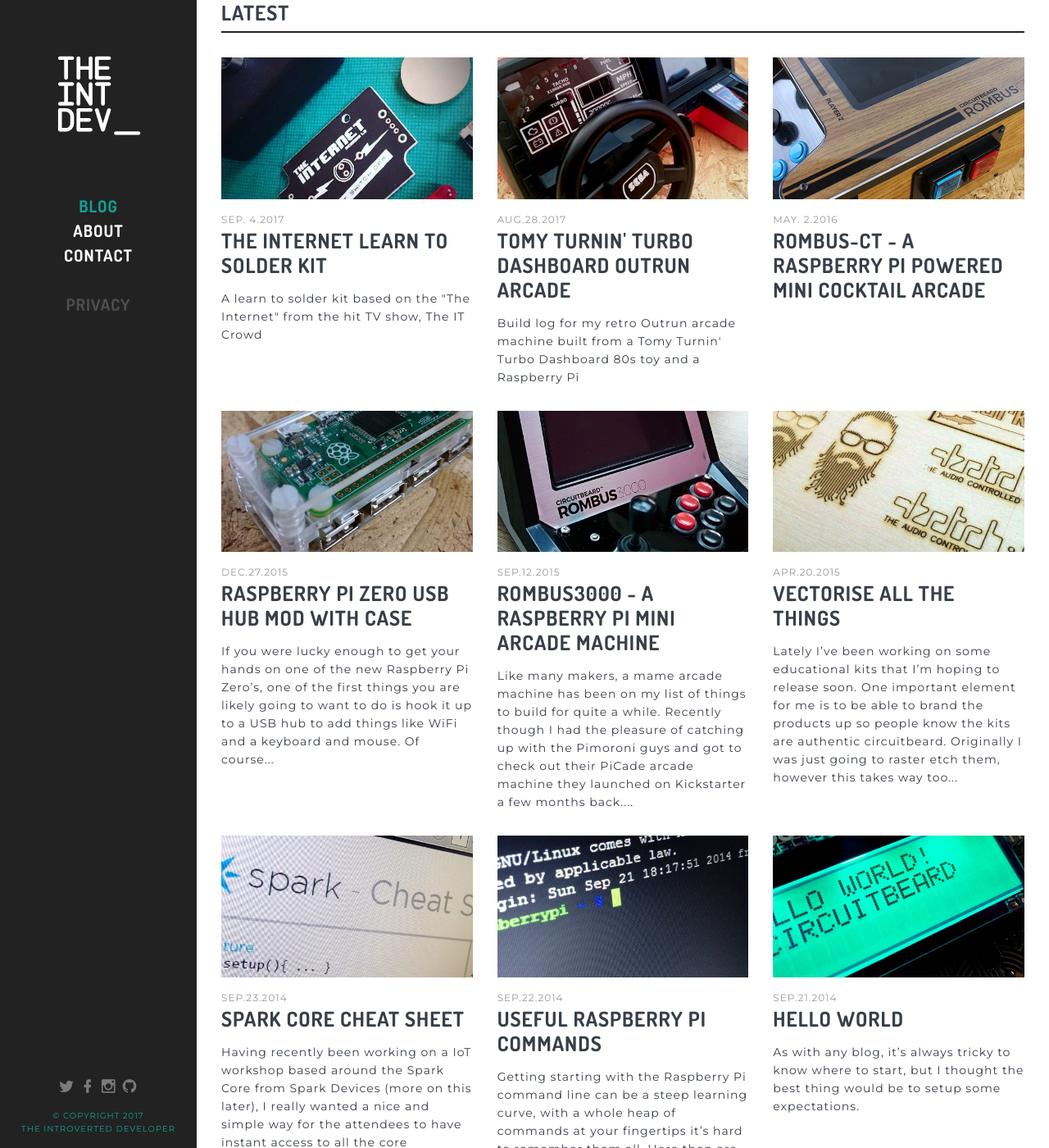
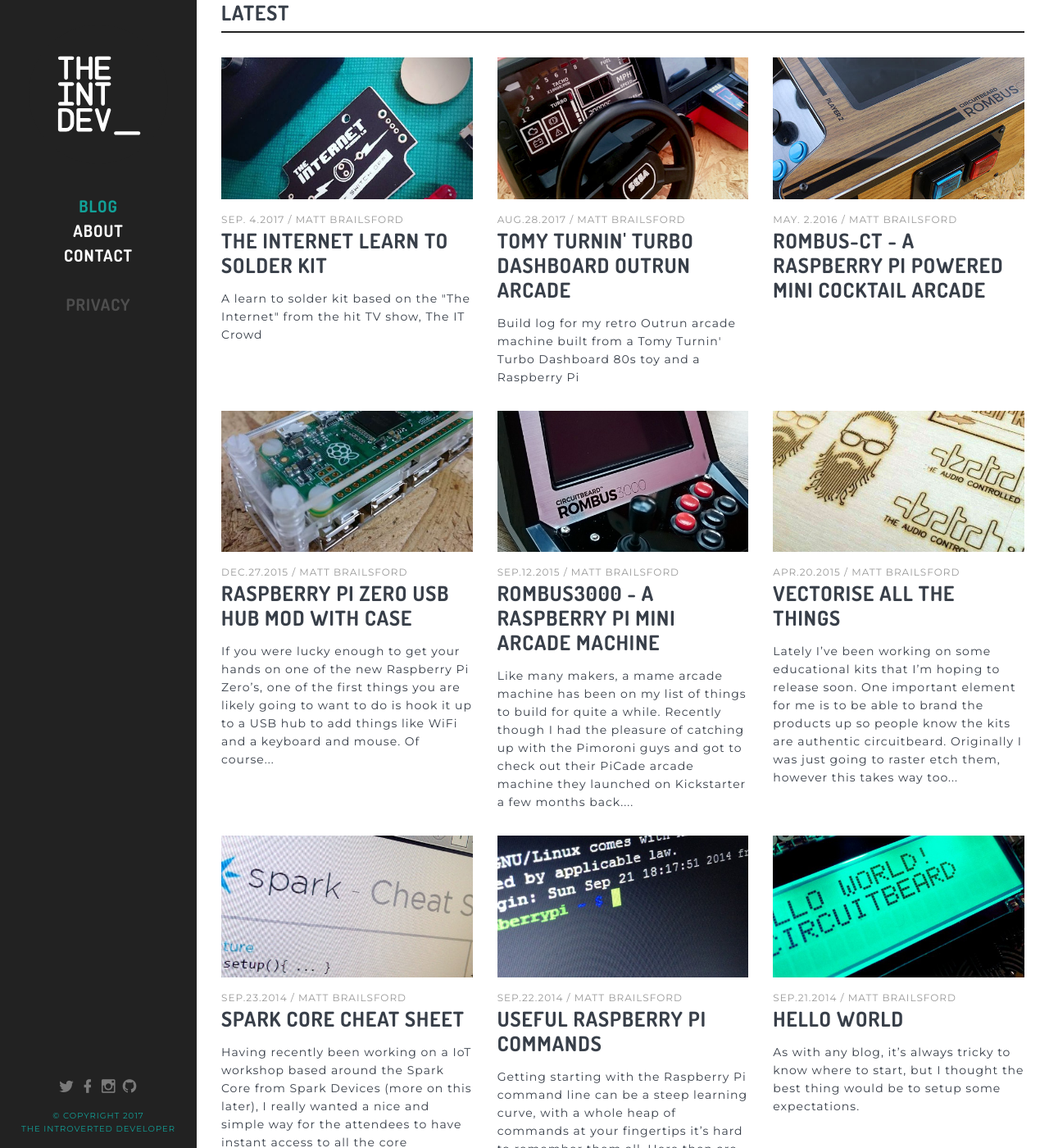
Before and after one commit to theintdev/theintdev.github.io, a Jekyll site: the page built from index.html, in a window 1280 px wide and 1400 px high, scrolled down 611 px. Shown: the whole window at 82% size. Built offline with Jekyll 4.4.1, drawn with Linux system fonts in a browser that asks for light colours; nearby versions of some CDN libraries; the list of posts is cut into pages by our own code.

Commit message:
Fixed author names not showing in post meta data

```diff
--- a/_layouts/post.html
+++ b/_layouts/post.html
@@ -11,8 +11,10 @@
     <div class="post__content">
         <div class="post__meta">
             {{ page.date | date: "%b.%e.%Y" }}
-            {% if page.author_name %}
-            / {{ page.author_name }}
+            {% if page.author.name %}
+            / {{ page.author.name }}
+            {% elsif page.author.twitter %}
+            / @{{ page.author.twitter }}
             {% endif %}
         </div>
         <h1 class="post__heading h2">{{ page.title }}</h1>
--- a/index.html
+++ b/index.html
@@ -33,8 +33,10 @@
 			<div class="post__content">
 				<div class="post__meta">
 					{{ post.date | date: "%b.%e.%Y" }}
-					{% if post.author_name %}
-					/ {{ post.author_name }}
+					{% if post.author.name %}
+					/ {{ post.author.name }}
+					{% elsif post.author.twitter %}
+					/ @{{ post.author.twitter }}
 					{% endif %}
 				</div>
 				<h3 class="post__heading"><a href="{{ site.baseurl }}{{ post.url }}">{{ post.title }}</a></h3>
```
